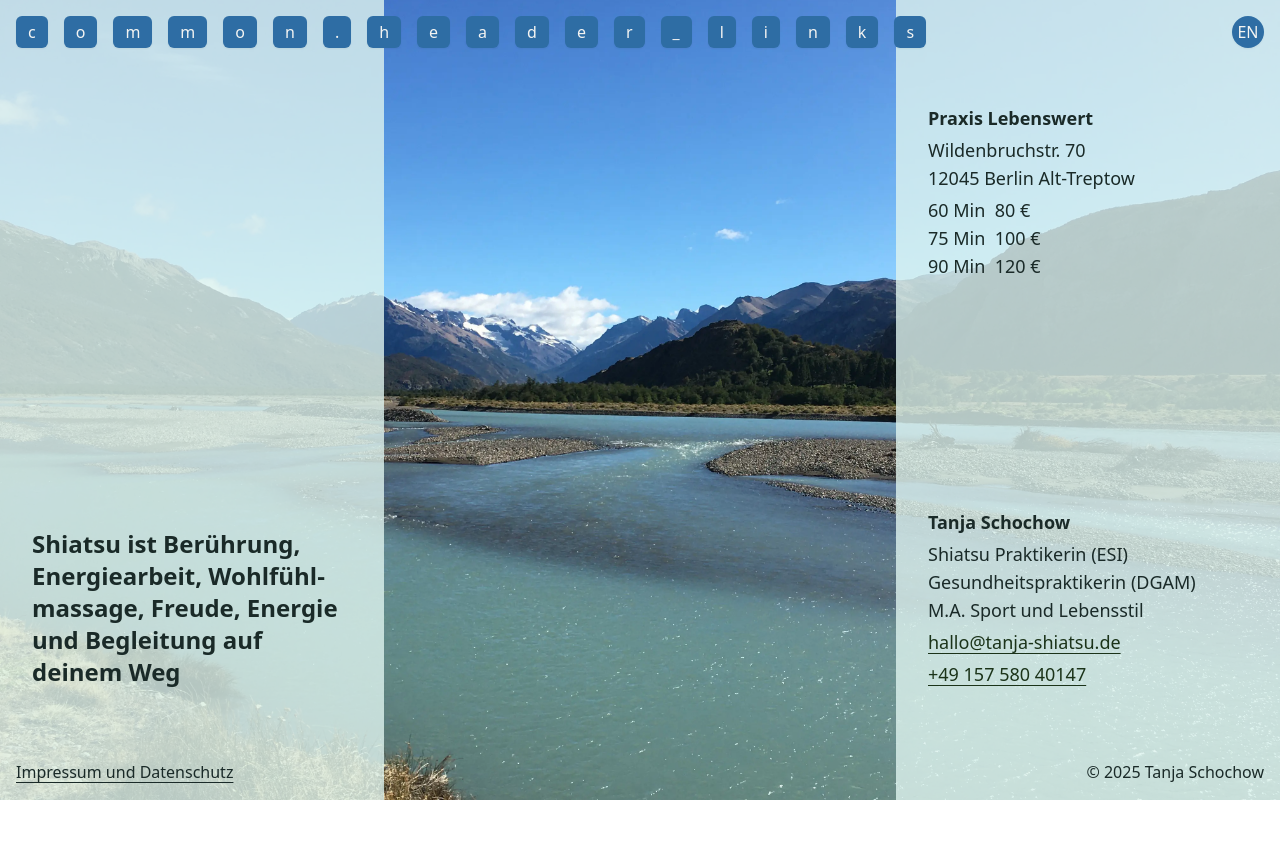
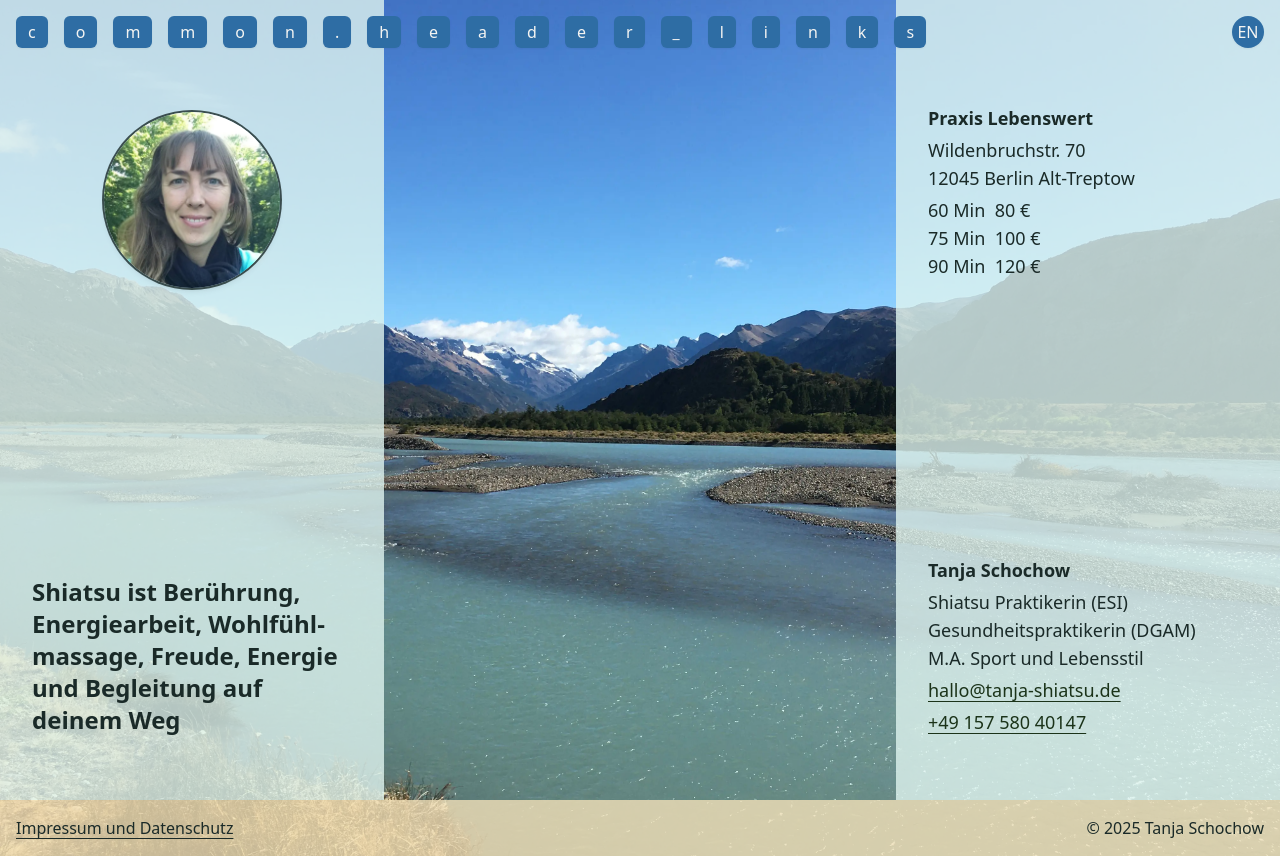
Before and after one commit to NinaHahne/tanja-shiatsu, a SvelteKit app: page /de/ in a window 1280 px wide. Before the commit the page ends 800 px from the top, so only its background shows below. Built offline with nearby package versions, Linux system fonts and the light colour scheme.

Commit message:
feat: add portrait of Tanja to left panel with circular style & back to old footer layout

```diff
--- a/src/routes/+layout.svelte
+++ b/src/routes/+layout.svelte
@@ -130,8 +130,8 @@
     {@render children()}
   </main>
 
-  <footer class="relative bottom-0 z-50 w-full md:fixed">
-    <div class="flex items-end justify-between gap-2 bg-background-nav p-4 md:bg-transparent">
+  <footer class="relative bottom-0 z-50 w-full">
+    <div class="flex items-end justify-between gap-2 bg-background-nav p-4">
       <div class="flex flex-wrap gap-2">
         <a href="/{$locale}/imprint">{$t('common.imprint_privacy')}</a>
       </div>
--- a/src/routes/+page.svelte
+++ b/src/routes/+page.svelte
@@ -27,5 +27,5 @@
       </li>
     {/each}
   </ul>
-  <p>Redirecting to your language preference…</p>
+  <!-- <p>Redirecting to your language preference…</p> -->
 </section>
--- a/src/routes/[locale]/+page.svelte
+++ b/src/routes/[locale]/+page.svelte
@@ -3,7 +3,8 @@
   import { t } from '$lib/translations';
   import PhoneLink from '$lib/components/PhoneLink.svelte';
 
-  let logoImage = '/images/waxing-crescent-moon_1f312.png'; // TODO🌒
+  let logoImage = '/images/waxing-crescent-moon_1f312.png'; // TODO: Logo einbinden?
+  let tanjaImage = '/images/tanja.webp';
   // toggelt die Demo-Animation:
   let isRevealed = $state(false);
   const toggleReveal = () => (isRevealed = !isRevealed);
@@ -46,8 +47,16 @@
     <!-- Linkes Info-Panel -->
     <aside class="panel-left relative z-10 bg-background" class:slide-out={isRevealed} data-panel="left">
       <div class="container mx-auto flex h-full flex-col justify-between px-4 py-10 md:px-6 md:py-16 lg:px-8">
-        <img src={logoImage} alt="Shiatsu Logo" class="mx-auto mt-12 max-w-full opacity-0" />
-        <div class="my-12 space-y-1 text-sm/6">
+        <!-- <img src={logoImage} alt="Shiatsu Logo" class="mx-auto mt-12 max-w-full opacity-0" /> -->
+        <img
+          src={tanjaImage}
+          alt="Foto von Tanja"
+          class="mx-auto mt-12 h-52 w-52 rounded-full object-cover object-[center_25%] shadow-md ring-2 ring-text/80 md:h-44 md:w-44"
+          loading="lazy"
+          decoding="async"
+        />
+
+        <div class="mt-10 space-y-1 text-sm/6">
           <p class="text-2xl font-semibold">
             Shiatsu ist Berührung, Energie&shy;arbeit, Wohl&shy;fühl&shy;massage, Freude, Energie und Begleitung auf
             deinem Weg
@@ -75,7 +84,7 @@
           <p>60 Min  80 €<br />75 Min  100 €<br />90 Min  120 €</p>
         </div>
 
-        <div class="my-12 space-y-1 text-sm/6">
+        <div class="mt-10 space-y-1 text-sm/6">
           <p class="font-semibold">Tanja Schochow</p>
           <p>Shiatsu Praktikerin (ESI) <br /> Gesundheitspraktikerin (DGAM) <br /> M.A. Sport und Lebensstil</p>
           <p>
```
Also changed, not shown: static/images/tanja.webp (added), static/images/tanja_bg.webp (deleted).
